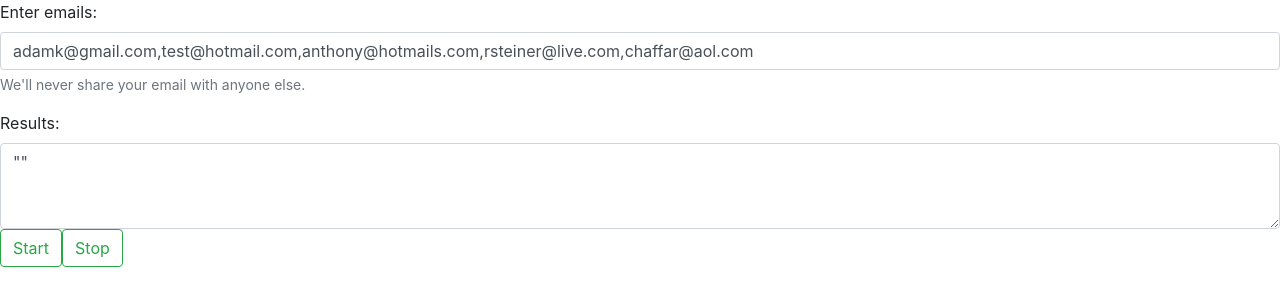
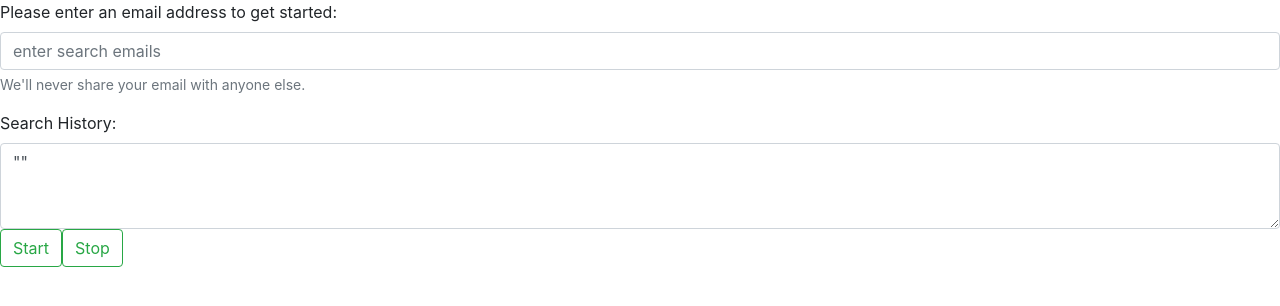
Before and after one commit to tsesaihung/email-service, a React (Create React App) app in the folder ui/: page / in a window 1280 px wide. Shown: the top 306 px of the page. Built offline with nearby package versions, Linux system fonts and the light colour scheme.

Commit message:
fix single input

```diff
--- a/ui/src/App.js
+++ b/ui/src/App.js
@@ -6,19 +6,25 @@ import { Form, Button } from "react-bootstrap";
 export default class App extends Component {
 
   // const [list, setList] = useState([]);
+  // "adamk@gmail.com,test@hotmail.com,anthony@hotmails.com,rsteiner@live.com,chaffar@aol.com"
 
   state = {
-    searchEmails: "adamk@gmail.com,test@hotmail.com,anthony@hotmails.com,rsteiner@live.com,chaffar@aol.com",
+    searchEmail: "",
+    searchEmails: [],
     searchResults: ""
   };
 
   onSubmit = () => {
-    console.log(this.state.searchEmails);
+    const searchEmails = this.state.searchEmails;
+    searchEmails.push(this.state.searchEmail);
+    console.log ('searchEmails: ' + searchEmails);
 
-    findUsers(this.state.searchEmails)
+    this.setState({ searchEmails:  searchEmails});
+
+    findUsers(this.state.searchEmails.join(','))
       .then(items => {
         // this.state.searchResults = items;
-        this.setState({ searchResults: items });
+        this.setState({ searchResults: this.parseSearchResults(items) });
       })
   };
 
@@ -26,17 +32,27 @@ export default class App extends Component {
     this.setState({ searchResults: "" });
   };
 
+  parseSearchResults(searchResults) {
+    const results = [];
+    if (searchResults && searchResults.length > 0) {
+      for (const searchResult of searchResults) {
+        results.push(searchResult.email + ':' + searchResult.hasMatch);
+      }
+    }
+    return results.join(',');
+  }
+
   render() {
     return (
       <>
         <div>
           <Form.Group controlId="formBasicEmail">
-            <Form.Label>Enter emails: </Form.Label>
-            <Form.Control type="email" placeholder="enter search emails" onChange={e => this.setState({ searchEmails: e.target.value })} value={this.state.searchEmails} />
+            <Form.Label>Please enter an email address to get started: </Form.Label>
+            <Form.Control type="email" placeholder="enter search emails" onChange={e => this.setState({ searchEmail: e.target.value })} value={this.state.searchEmail} />
             <Form.Text className="text-muted">We'll never share your email with anyone else.</Form.Text>
           </Form.Group>
           <Form.Group className="m-0">
-            <Form.Label>Results: </Form.Label>
+            <Form.Label>Search History: </Form.Label>
             <Form.Control
               className="textFeedback"
               as="textarea"
```
